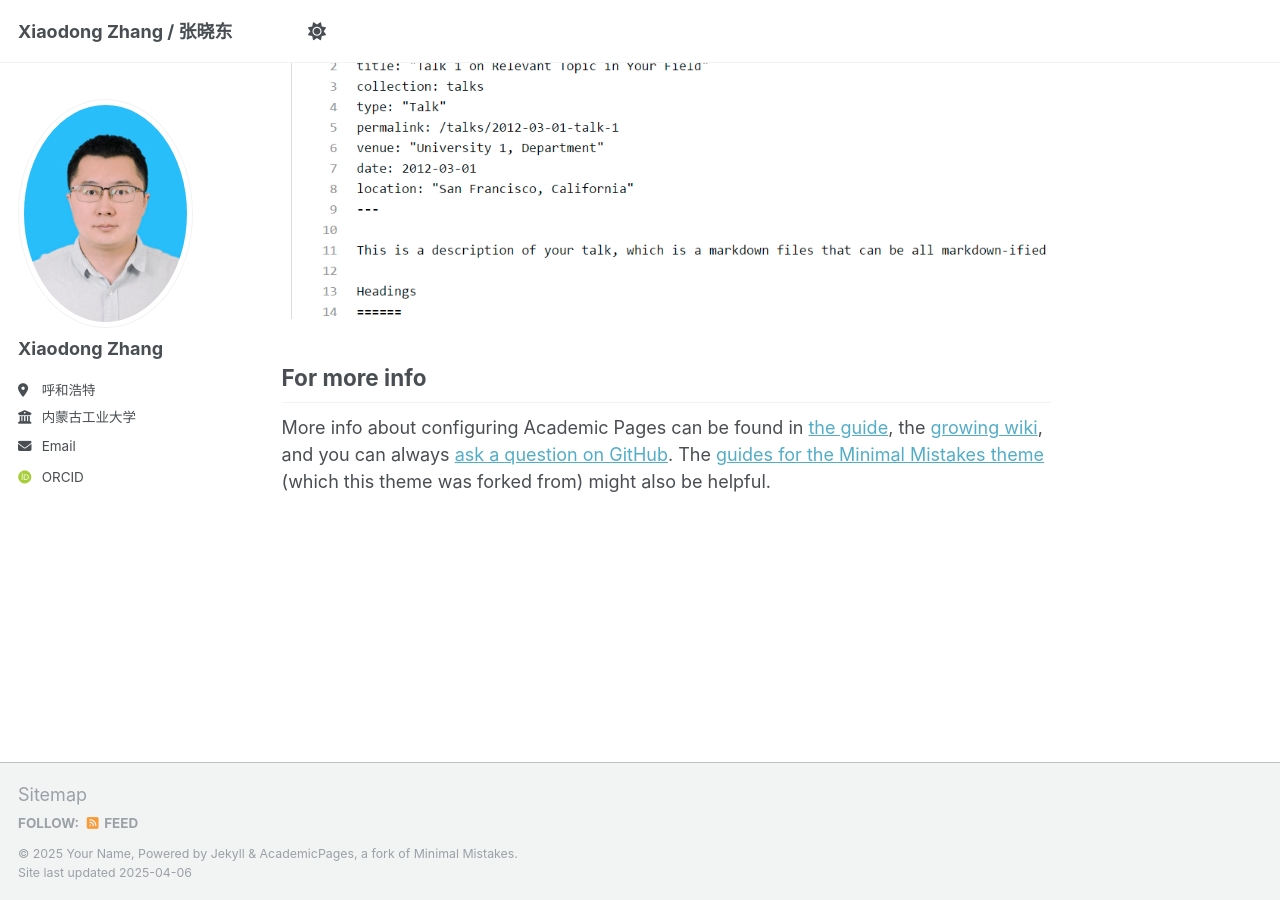
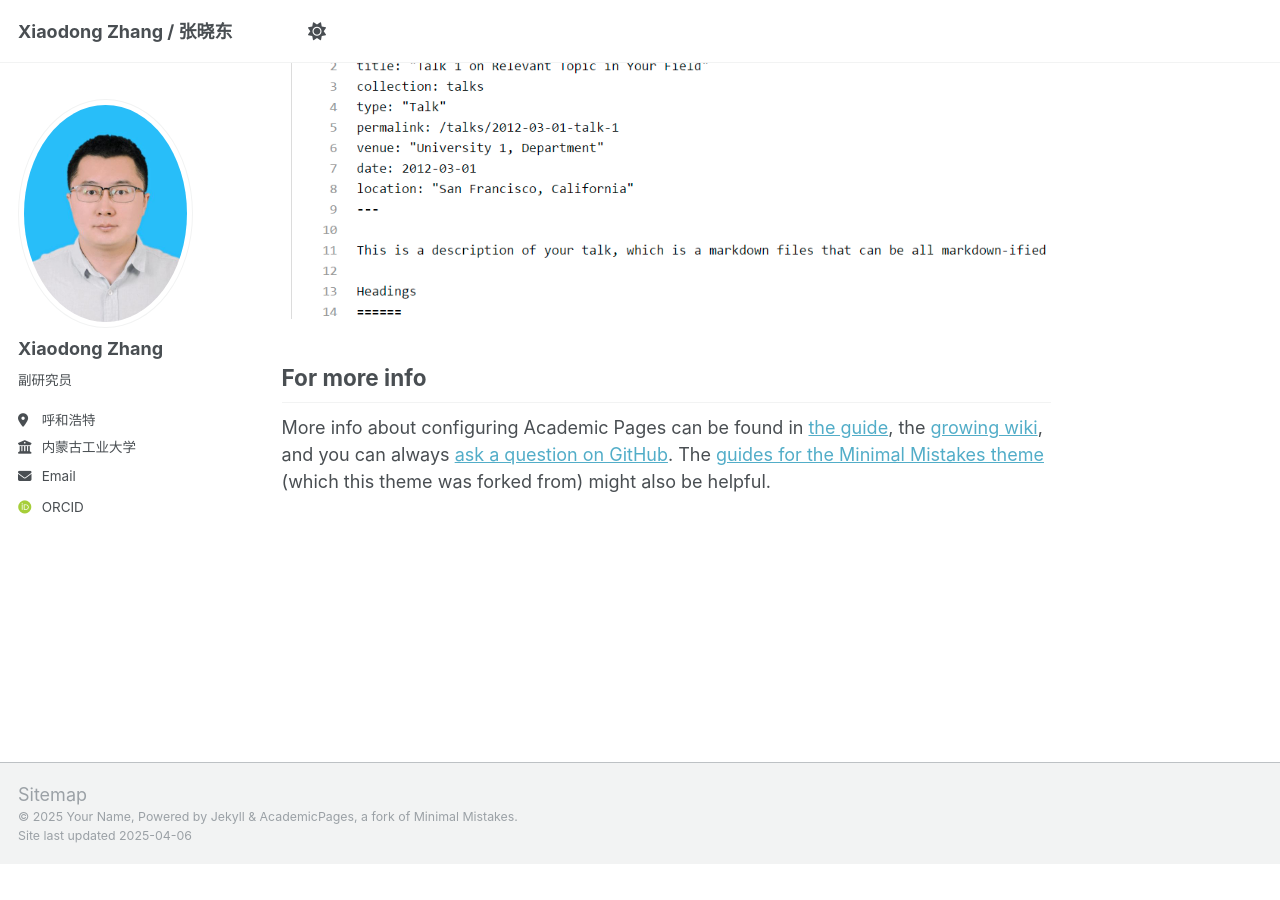
Before and after one commit to zhangxiaodong-imut/zhangxiaodong-imut.github.io, a Jekyll site: the page built from _pages/about.md, in a window 1280 px wide and 900 px high, scrolled down 2636 px. Built offline with Jekyll 4.4.1, drawn with Linux system fonts in a browser that asks for light colours; some web fonts are replaced; after the commit the page ends 3499 px from its top, so only the background shows below that.

Commit message:
Update _config.yml

```diff
--- a/_config.yml
+++ b/_config.yml
@@ -25,7 +25,7 @@ author:
   avatar           : "zhang.jpg"
   name             : "Xiaodong Zhang"
   pronouns         : # example: "she/her"
-  bio              :  ""
+  bio              :  "副研究员"
   location         : "呼和浩特"
   employer         : "内蒙古工业大学"
   uri              : # URL
@@ -118,7 +118,7 @@ staticman:
       options:
         format           : "iso8601" # "iso8601" (default), "timestamp-seconds", "timestamp-milliseconds"
 atom_feed:
-  hide                   : false     # change to true to hide the RSS feed in the footer
+  hide                   : true     # change to true to hide the RSS feed in the footer
   path                   : # blank (default) uses feed.xml
 
 
```
